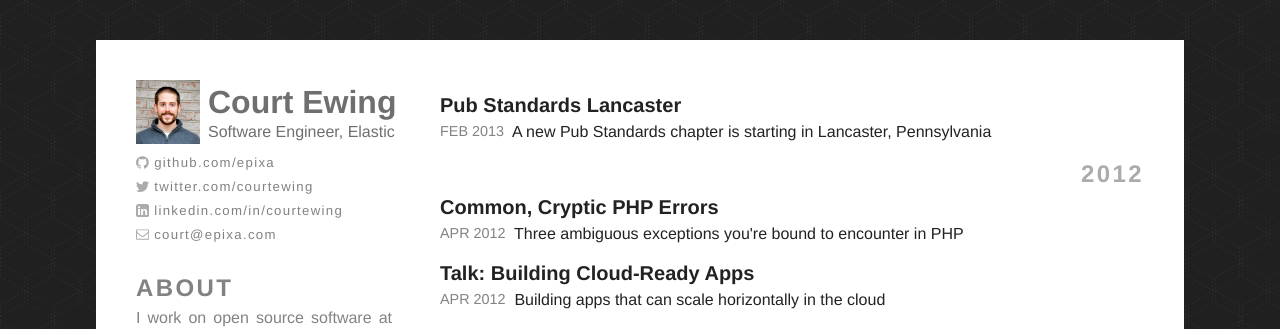
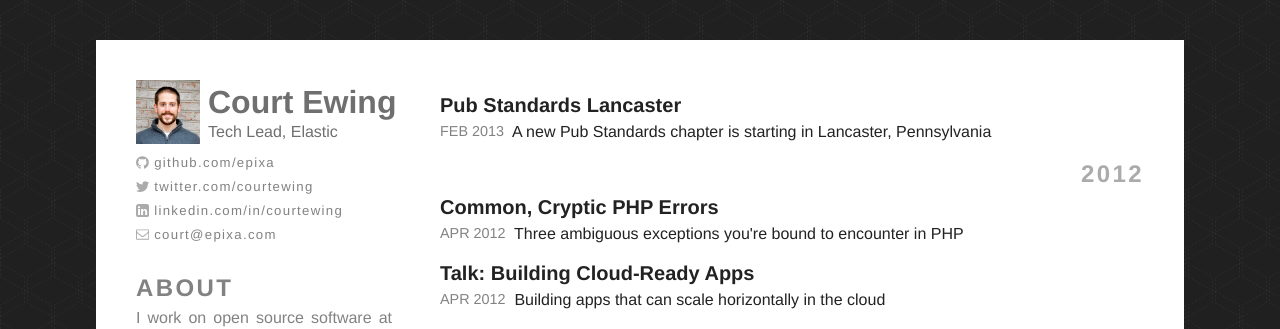
Before and after one commit to epixa/epixa.com, a Jekyll site: the page built from index.html, in a window 1280 px wide. Shown: the top 329 px of the page. Built offline with Jekyll 4.4.1, drawn with Linux system fonts in a browser that asks for light colours.

Commit message:
Update title

```diff
--- a/_layouts/home.html
+++ b/_layouts/home.html
@@ -10,7 +10,7 @@ layout: default
         <img src="/img/headshot.png">
         <hgroup>
           <h1><a href="{{ "/" | prepend: site.baseurl }}">Court Ewing</a></h1>
-          <h2>Software Engineer, Elastic</h2>
+          <h2>Tech Lead, Elastic</h2>
         </hgroup>
       </section>
 
```
